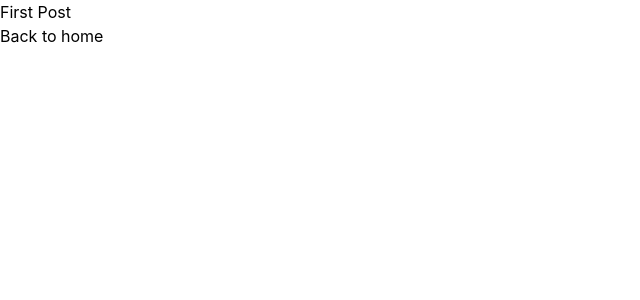
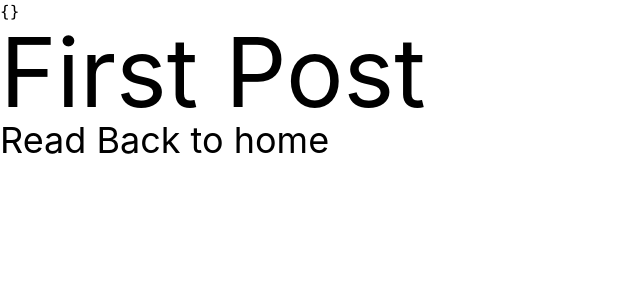
Before and after one commit to letotor/nextJS, a Next.js app: page /posts/first-post in a window 1280 px wide. Shown: the top 300 px of the page, without its empty margins (0-640 px from the left). Built offline with nearby package versions, Linux system fonts and the light colour scheme.

Commit message:
naviguer entre les pages

```diff
--- a/pages/index.js
+++ b/pages/index.js
@@ -6,10 +6,10 @@ import Link from "next/link";
 export default function Home() {
   return (
     <>
-      <h1 className="title">
-        Read{" "}
+      {" "}
+      <h1 className=" md:text-2xl  lg:text-4xl">
         <Link href="/posts/first-post">
-          <a>this page!</a>
+          <a>Allez sur blog</a>
         </Link>
       </h1>
     </>
--- a/pages/posts/first-post.js
+++ b/pages/posts/first-post.js
@@ -1,17 +1,18 @@
 import Link from "next/link";
 
 
-const firstPost = () => {
+const firstPost = (props) => {
+  console.log({props});
   return (
     <>
-
-      <h1>First Post</h1>
-      <h2>
+      <pre>{JSON.stringify(props, null, 10)}</pre>
+      <h1 className="text-8xl">First Post</h1>
+      <h2 className="text-4xl">
+        Read{" "}
         <Link href="/">
           <a>Back to home</a>
         </Link>
       </h2>
-
     </>
   );
 };
--- a/tailwind.config.js
+++ b/tailwind.config.js
@@ -2,14 +2,20 @@ const colors = require("tailwindcss/colors");
 
 
 module.exports = {
-  purge: [],
+  purge: ["./pages/**/*.{js,ts,jsx,tsx}", "./components/**/*.{js,ts,jsx,tsx}"],
   darkMode: false, // or 'media' or 'class'
   // mode: "jit",
   theme: {
     extend: {
       colors: {
-        sky: colors.emerald,
-        cyan: colors.cyan,
+        transparent: "transparent",
+        current: "currentColor",
+        black: colors.black,
+        white: colors.white,
+        gray: colors.trueGray,
+        indigo: colors.indigo,
+        red: colors.rose,
+        yellow: colors.amber,
       },
     },
   },
```
